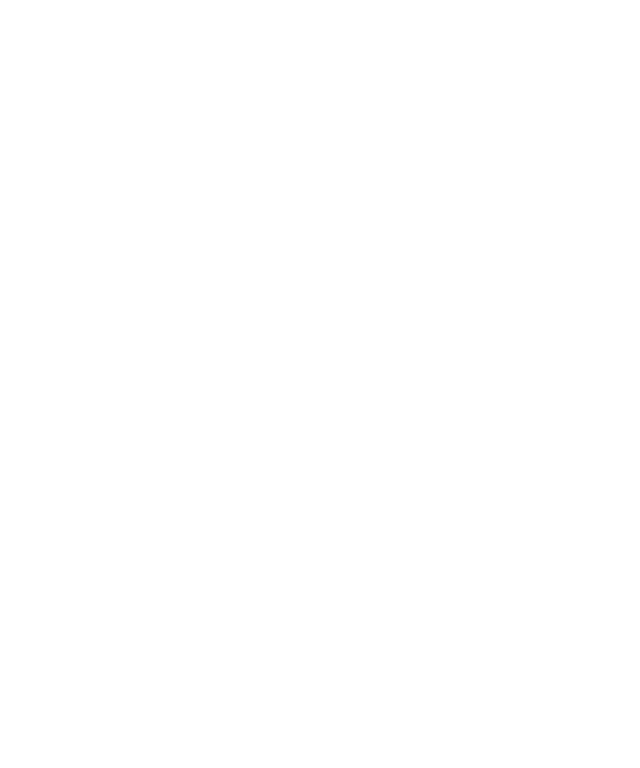
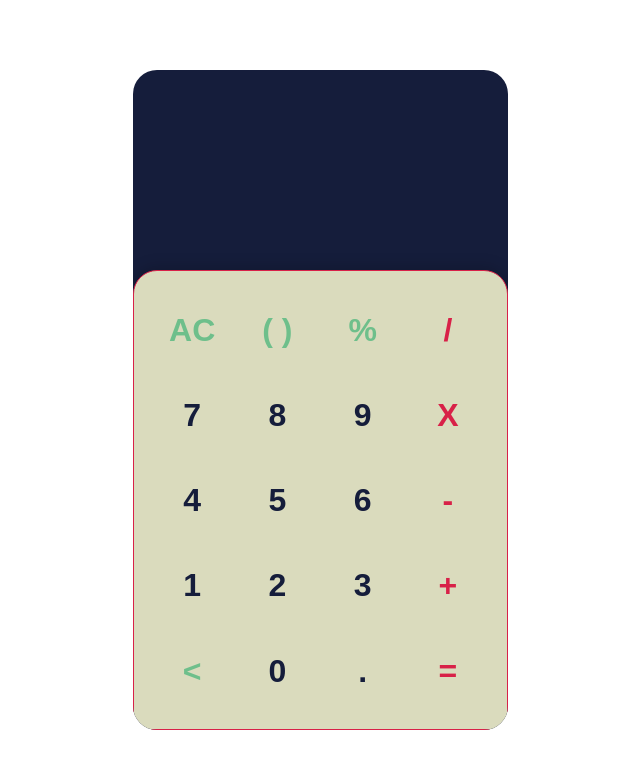
Before and after one commit to jwatkins26/Calculator, a plain HTML site: page index.html in a window 1280 px wide. Shown: the whole page, without its empty margins (320-960 px from the left). Drawn offline with Linux system fonts and the light colour scheme.

Commit message:
Style Calculator

```diff
--- a/index.html
+++ b/index.html
@@ -9,6 +9,103 @@
     <title>Calculator</title>
 </head>
 <body>
+    <div class="app">
+
+        <div class="calculator">
+
+            <div class="display">
+                <div class="content">
+                    <div class="input"></div>
+                    <div class="output"></div>
+                </div>
+            </div>
+
+            <div class="keys">
+
+                <div data-key="clear" class="key action">
+                    <span>AC</span>
+                </div>
+
+                <div data-key="para" class="key action">
+                    <span>( )</span>
+                </div>
+
+                <div data-key="%" class="key action">
+                    <span>%</span>
+                </div>
+
+                <div data-key="/" class="key operator">
+                    <span>/</span>
+                </div>
+
+                <div data-key="7" class="key">
+                    <span>7</span>
+                </div>
+
+                <div data-key="8" class="key">
+                    <span>8</span>
+                </div>
+
+                <div data-key="9" class="key">
+                    <span>9</span>
+                </div>
+
+                <div data-key="*" class="key operator">
+                    <span>X</span>
+                </div>
+
+                <div data-key="4" class="key">
+                    <span>4</span>
+                </div>
+
+                <div data-key="5" class="key">
+                    <span>5</span>
+                </div>
+
+                <div data-key="6" class="key">
+                    <span>6</span>
+                </div>
+
+                <div data-key="-" class="key operator">
+                    <span>-</span>
+                </div>
+
+                <div data-key="1" class="key">
+                    <span>1</span>
+                </div>
+
+                <div data-key="2" class="key">
+                    <span>2</span>
+                </div>
+
+                <div data-key="3" class="key">
+                    <span>3</span>
+                </div>
+
+                <div data-key="+" class="key operator">
+                    <span>+</span>
+                </div>
+
+                <div data-key="backspace" class="key action">
+                    <span>&lt;</span>
+                </div>
+
+                <div data-key="0" class="key">
+                    <span>0</span>
+                </div>
+
+                <div data-key="." class="key">
+                    <span>.</span>
+                </div>
+
+                <div data-key="=" class="key operator">
+                    <span>=</span>
+                </div>
+
+            </div>
+        </div>
+    </div>
+
 
 </body>
 </html>
--- a/style.css
+++ b/style.css
@@ -0,0 +1,105 @@
+* {
+    margin: 0;
+    padding: 0;
+    box-sizing: border-box;
+   font-family: Arial, Helvetica, sans-serif;
+}
+
+.app {
+    display: flex;
+    justify-content: center;
+    align-items: center;
+    height: 100vh;
+}
+
+.calculator {
+    background-color: #151D3B;
+    width: 100%;
+    max-width: 375px;
+    min-height: 640px;
+    display: flex;
+    flex-direction: column;
+    border-radius: 1.5rem;
+    overflow: hidden;
+}
+
+.display {
+    min-height: 200px;
+    padding: 1.5rem;
+    display: flex;
+    justify-content: flex-end;
+    align-items: flex-end;
+    color: white;
+    text-align: right;
+    flex: 1 1 0%;
+
+}
+
+.display .input {
+    font-size: 1.25rem;
+    margin-bottom: 0.5rem;
+}
+
+.display .output {
+    font-size: 3rem;
+    font-weight: 700;
+    width: 100%;
+    max-width: 100%;
+    overflow: auto;
+}
+
+.display .operator {
+    color: #D82148;
+}
+
+.display .para,
+.display .percent {
+    color: #6EBF8B;
+}
+
+.keys {
+    background-color: #DADBBD;
+    padding: 1.5rem;
+    border-radius: 1.5rem 1.5rem 0 0;
+    display: grid;
+    grid-template-columns: repeat(4, 1fr);
+    grid-template-rows: repeat(5, 1fr);
+    grid-gap: 1rem;
+    box-shadow: 0px -2px 16px rgba(0, 0, 0, 0.2);
+    border: solid 1px #D82148;
+}
+
+.keys .key {
+    position: relative;
+    cursor: pointer;
+    display: block;
+    flex: 1 1 0%;
+    height: 0;
+    padding-top: 100%;
+    transition: 0.2s;
+    user-select: none;
+
+}
+
+.keys .key span {
+    position: absolute;
+    top: 50%;
+    left: 50%;
+    transform: translate(-50%, -50%);
+    font-size: 2rem;
+    font-weight: 700;
+    color:#151D3B;
+}
+
+.keys .key:hover {
+    box-shadow: inset 0px 0px 5px #D82148;
+}
+
+.keys .key.operator span {
+    color:#D82148;
+
+}
+
+.keys .key.action span {
+    color:#6EBF8B;
+}
```
